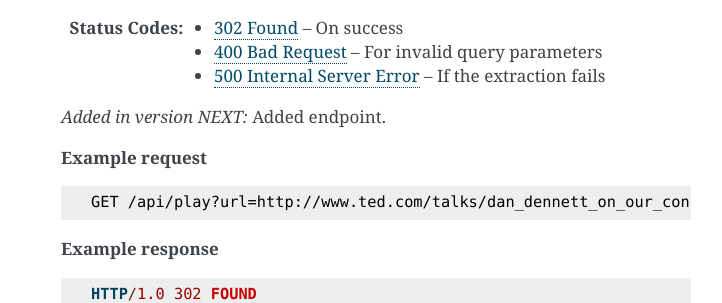
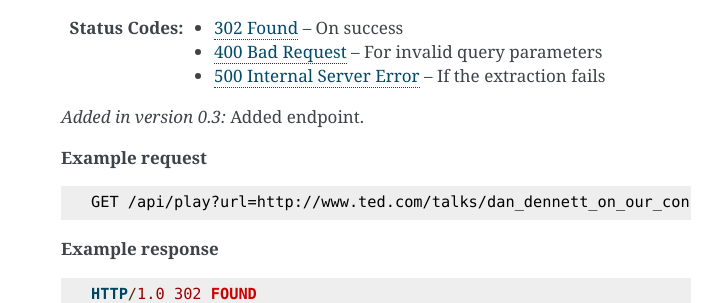
Before and after one commit to jaimeMF/youtube-dl-api-server, a Sphinx documentation site: the page built from docs/api.rst, in a window 1280 px wide and 1400 px high, scrolled down 2987 px. Shown: the part 155-458 px from the top of the window, without its empty margins (389-1111 px from the left). Built offline with Sphinx 7.4.7, drawn with Linux system fonts in a browser that asks for light colours; some of the changed text lies outside the part shown.

Commit message:
Release 0.3

```diff
--- a/CHANGELOG.rst
+++ b/CHANGELOG.rst
@@ -1,8 +1,8 @@
 youtube-dl-api-server Changelog
 ===============================
 
-NEXT
-----
+Version 0.3
+-----------
 
 - Add ``/api/play`` endpoint. (Adapted from a patch by eadmaster in `PR #46 <https://github.com/jaimeMF/youtube-dl-api-server/pull/46>`_)
 - Add ``/api/version`` endpoint. (Added by Carlos Ramos in `PR #43 <https://github.com/jaimeMF/youtube-dl-api-server/pull/43>`_)
--- a/app.yaml
+++ b/app.yaml
@@ -1,6 +1,6 @@
 application: youtube-dl
 
-version: 0-2
+version: 0-3
 runtime: python27
 api_version: 1
 threadsafe: no
--- a/docs/api.rst
+++ b/docs/api.rst
@@ -63,7 +63,7 @@
     :status 400: For invalid query parameters
     :status 500: If the extraction fails
 
-    .. versionadded:: NEXT
+    .. versionadded:: 0.3
 
         Added endpoint.
 
@@ -142,7 +142,7 @@
     :resheader Access-Control-Allow-Origin: ``*``
     :status 200: On success
 
-    .. versionadded:: NEXT
+    .. versionadded:: 0.3
 
         Added endpoint.
 
--- a/setup.py
+++ b/setup.py
@@ -4,7 +4,7 @@
 
 setup(
     name='youtube_dl_server',
-    version='0.2',
+    version='0.3',
     description='An API server based on youtube_dl',
     long_description='Get the videos from different sites using a server running youtube_dl',
     author='Jaime Marquínez Ferrándiz',
--- a/youtube_dl_server/version.py
+++ b/youtube_dl_server/version.py
@@ -1 +1 @@
-__version__ = '0.2'
+__version__ = '0.3'
```
